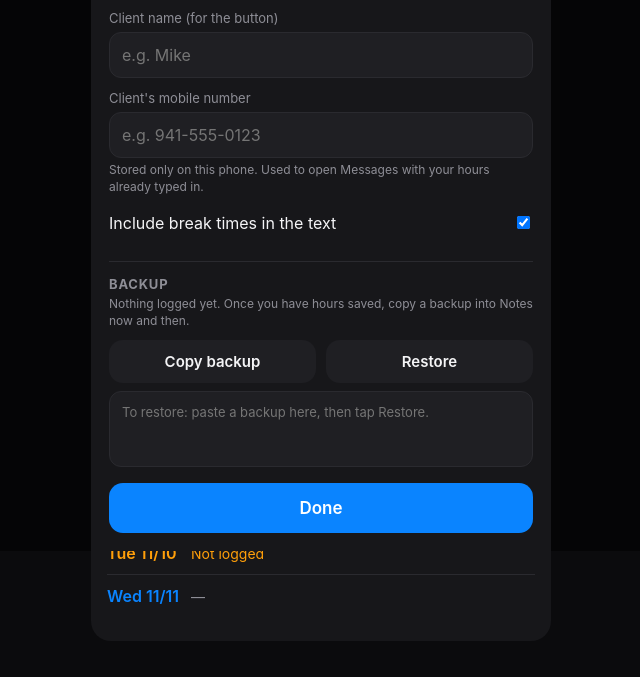
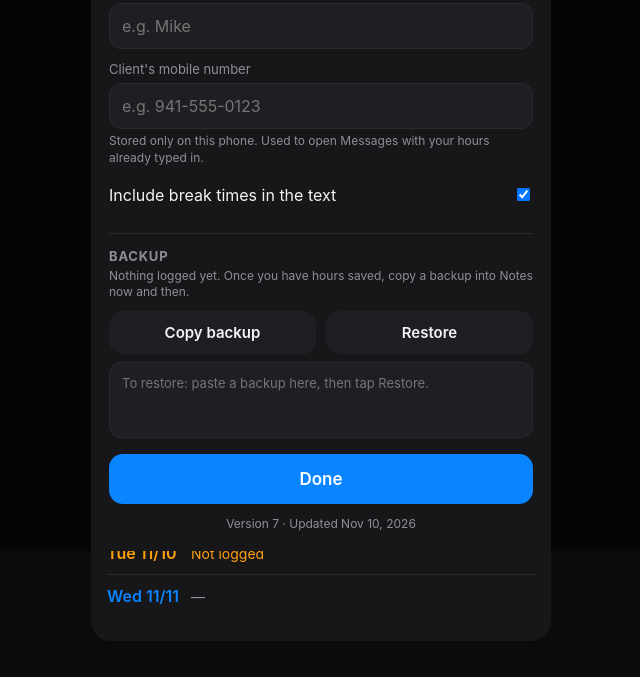
Before and after one commit to iccythiccy/hours, a plain HTML site: page index.html in a window 1280 px wide. Both pictures are taken after a click on the button "Settings". Shown: the part 249-926 px from the top of the page, without its empty margins (319-959 px from the left). Drawn offline with Linux system fonts and the light colour scheme.

Commit message:
README; version label in Settings
Co-Authored-By: Claude Opus 5.5 <noreply@anthropic.com>
Claude-Session: https://claude.ai/code/session_01EbAiBJeZBAJ1Cf89pamfCZ

```diff
--- a/index.html
+++ b/index.html
@@ -254,6 +254,7 @@
     </div>
 
     <button class="btn primary" id="closeSettings" style="width:100%">Done</button>
+    <div class="note" id="version" style="text-align:center;margin-top:12px"></div>
   </div>
 </div>
 
@@ -267,6 +268,7 @@
   const KEY = "hours.v1";
   const LONG_DAY = 13 * 60;   // warn above this many minutes
   const MAX_BREAKS = 2;
+  const VERSION = "7", UPDATED = "Nov 10, 2026";
 
   // ---------- storage (local to this phone) ----------
   function load(){
@@ -822,6 +824,7 @@
   function openSettings(){
     $("cName").value = state.settings.name; $("cPhone").value = state.settings.phone; $("showBrk").checked = !!state.settings.showBrk;
     $("restoreText").value = ""; backupNote();
+    $("version").textContent = `Version ${VERSION} · Updated ${UPDATED}`;
     $("sheet").classList.add("open");
   }
   function closeSettings(){
--- a/sw.js
+++ b/sw.js
@@ -1,4 +1,4 @@
-const CACHE = "hours-v6";
+const CACHE = "hours-v7";
 const FILES = ["./", "index.html", "manifest.webmanifest", "icon-180.png", "icon-192.png", "icon-512.png"];
 self.addEventListener("install", e => { e.waitUntil(caches.open(CACHE).then(c => c.addAll(FILES))); self.skipWaiting(); });
 self.addEventListener("activate", e => {
```
Also changed, not shown: 1 other file.
